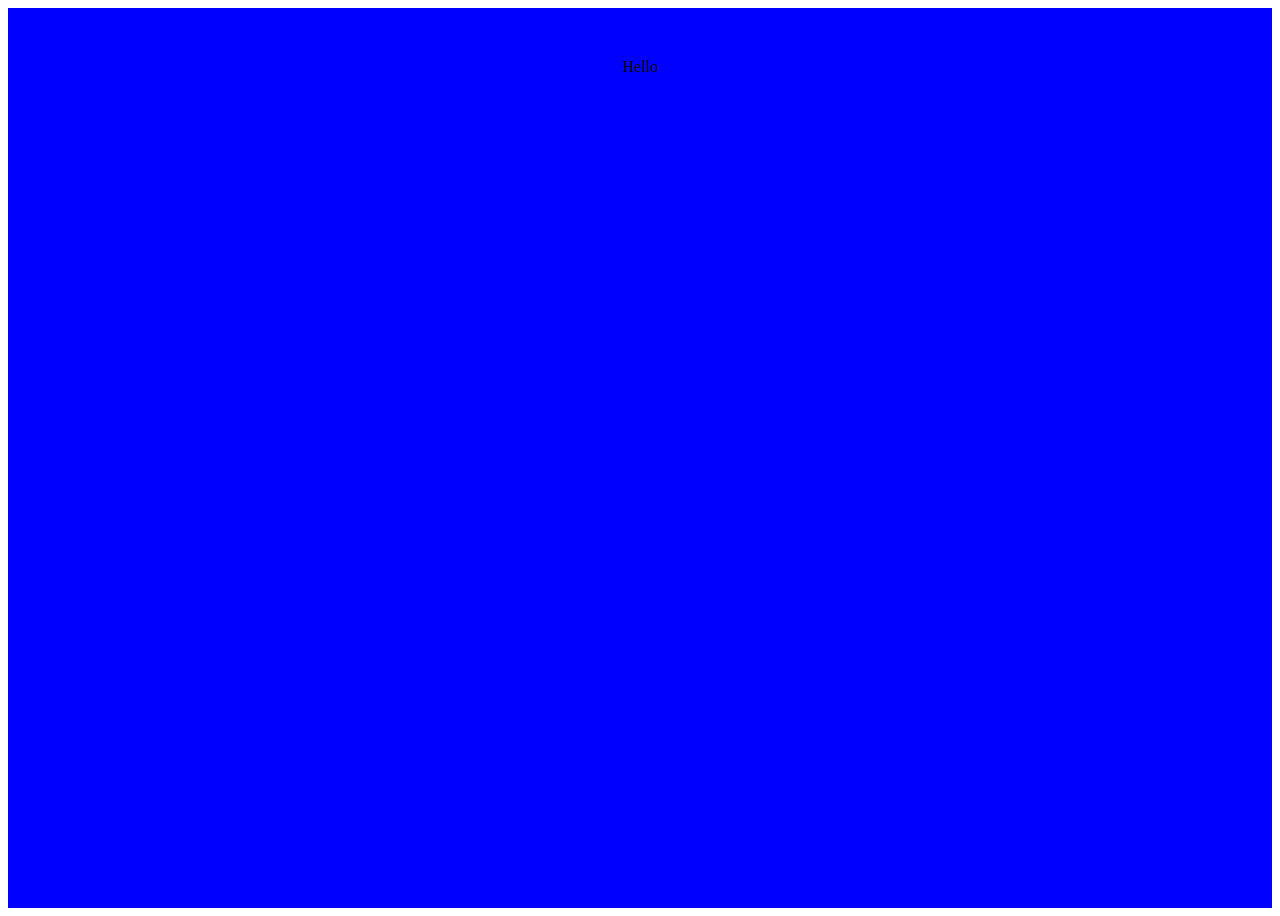
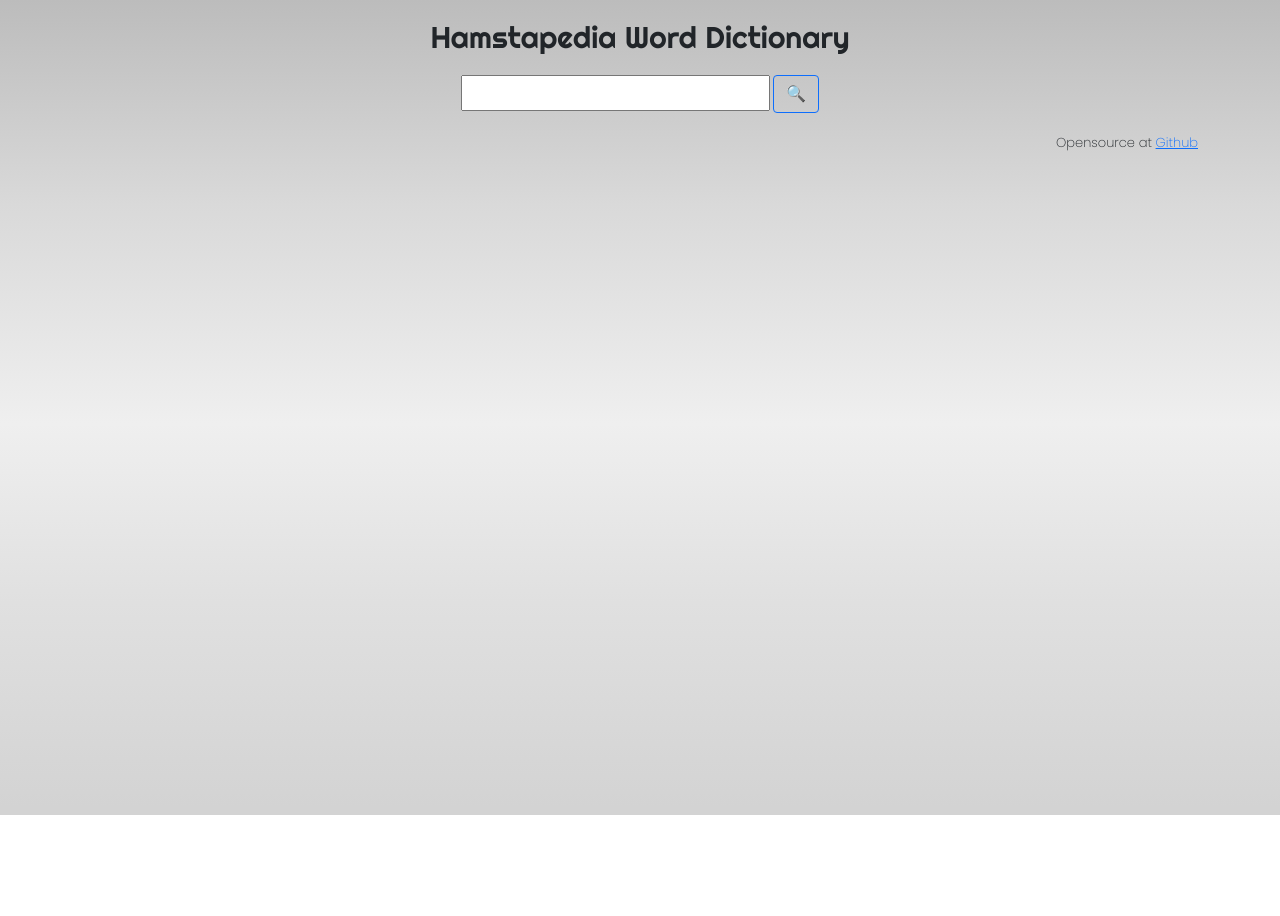
Before and after one commit to yiwai02/ham-dictionary, a React (Create React App) app: page / in a window 1280 px wide. After the commit the page ends 815 px from the top, so only its background shows below. Built offline with nearby package versions, Linux system fonts and the light colour scheme.

Commit message:
Added search button feature and added basic css

```diff
--- a/public/index.html
+++ b/public/index.html
@@ -11,6 +11,23 @@
     />
     <link rel="apple-touch-icon" href="%PUBLIC_URL%/logo192.png" />
     <link rel="manifest" href="%PUBLIC_URL%/manifest.json" />
+
+    <!--bootstrap-->
+    <link href="https://cdn.jsdelivr.net/npm/bootstrap@5.1.3/dist/css/bootstrap.min.css" rel="stylesheet"
+      integrity="sha384-1BmE4kWBq78iYhFldvKuhfTAU6auU8tT94WrHftjDbrCEXSU1oBoqyl2QvZ6jIW3" crossorigin="anonymous">
+
+    <!--fonts-->
+    <link rel="preconnect" href="https://fonts.googleapis.com">
+    <link rel="preconnect" href="https://fonts.gstatic.com" crossorigin>
+    <link href="https://fonts.googleapis.com/css2?family=Righteous&display=swap" rel="stylesheet">
+
+    <link rel="preconnect" href="https://fonts.googleapis.com">
+    <link rel="preconnect" href="https://fonts.gstatic.com" crossorigin>
+    <link href="https://fonts.googleapis.com/css2?family=Poppins:wght@200&display=swap" rel="stylesheet">
+
+    <!--font awsome-->
+    <script src="https://kit.fontawesome.com/9b5c6085e0.js" crossorigin="anonymous"></script>
+
     <title>Hamster dictionary app</title>
   </head>
   <body>
--- a/src/App.css
+++ b/src/App.css
@@ -1,6 +1,17 @@
+body, ul {
+  margin: 0;
+  padding: 0;
+  font-family: 'Poppins', sans-serif;
+  background: linear-gradient(to top, lightgrey 0%, lightgrey 1%, #e0e0e0 26%, #efefef 48%, #d9d9d9 75%, #bcbcbc 100%);
+}
+
 .App {
   text-align: center;
-  background: blue;
-  padding: 50px;
   min-height: 100vh;
 }
+
+.App-footer{
+  text-align: right;
+  font-size: small;
+  margin-top: 20px;
+}
--- a/src/App.js
+++ b/src/App.js
@@ -1,11 +1,23 @@
 import React from 'react';
+import Header from './Header';
+import Dictionary from './Dictionary';
 
 import './App.css';
 
 function App(){
   return(
     <div className="App">
-Hello
+      <div className="container">
+        <header className="App-header">
+          <Header />
+          </header>
+<main>
+<Dictionary />
+</main>
+<footer className="App-footer">
+   Opensource at <a href ="https://github.com/yiwai02/ham-dictionary" target="blank">Github</a>
+</footer>
+</div>
 </div>
   );
 }
--- /dev/null
+++ b/src/Dictionary.css
@@ -0,0 +1,4 @@
+.search-form{
+margin-right: 3px;
+padding: 4px 0;
+}
--- /dev/null
+++ b/src/Dictionary.js
@@ -0,0 +1,25 @@
+import React, {useState} from 'react';
+
+import "./Dictionary.css";
+
+export default function Dictionary(){
+    let [keyword, setKeyword] = useState("")
+
+    function search(event){
+        event.preventDefault();
+        alert(`Searching for ${keyword}`)
+    }
+
+    function keywordChange(event){
+        setKeyword(event.target.value)
+    }
+
+    return(
+        <div className="Dictionary">
+    <form>
+        <input type="search" onChange={keywordChange} className="search-form" />
+<button type="button" class="btn btn-outline-primary" onClick={search}>🔍</button>
+ </form>
+        </div>
+    );
+}
--- /dev/null
+++ b/src/Header.css
@@ -0,0 +1,5 @@
+.Header{
+    margin: 15px;
+    font-size: 30px;
+    font-family: 'Righteous', cursive;
+}
--- /dev/null
+++ b/src/Header.js
@@ -0,0 +1,11 @@
+import React from "react";
+
+import "./Header.css";
+
+export default function Header(){
+    return(
+    <div className="Header">
+        Hamstapedia Word Dictionary
+    </div>
+    );
+}
```
